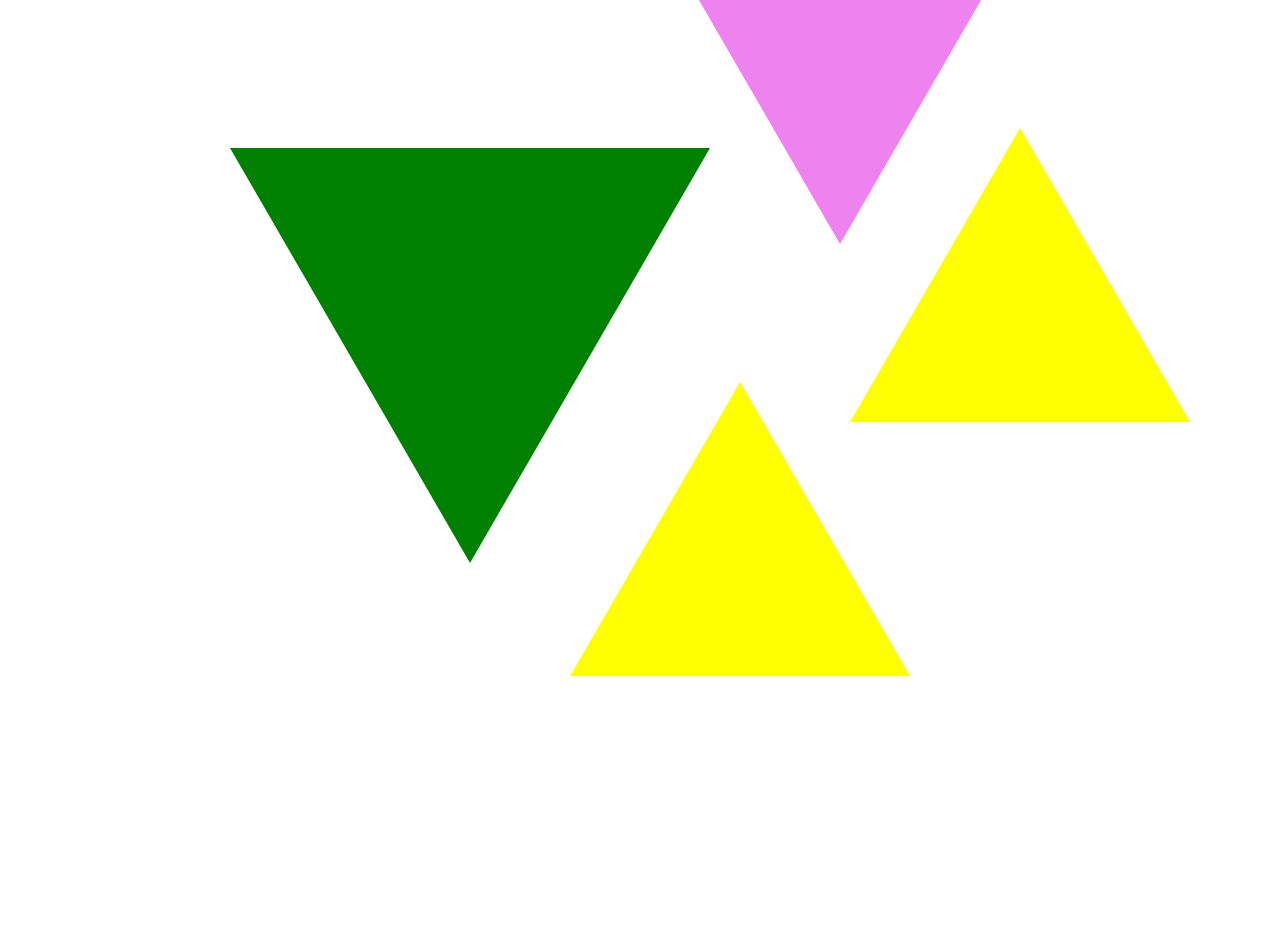
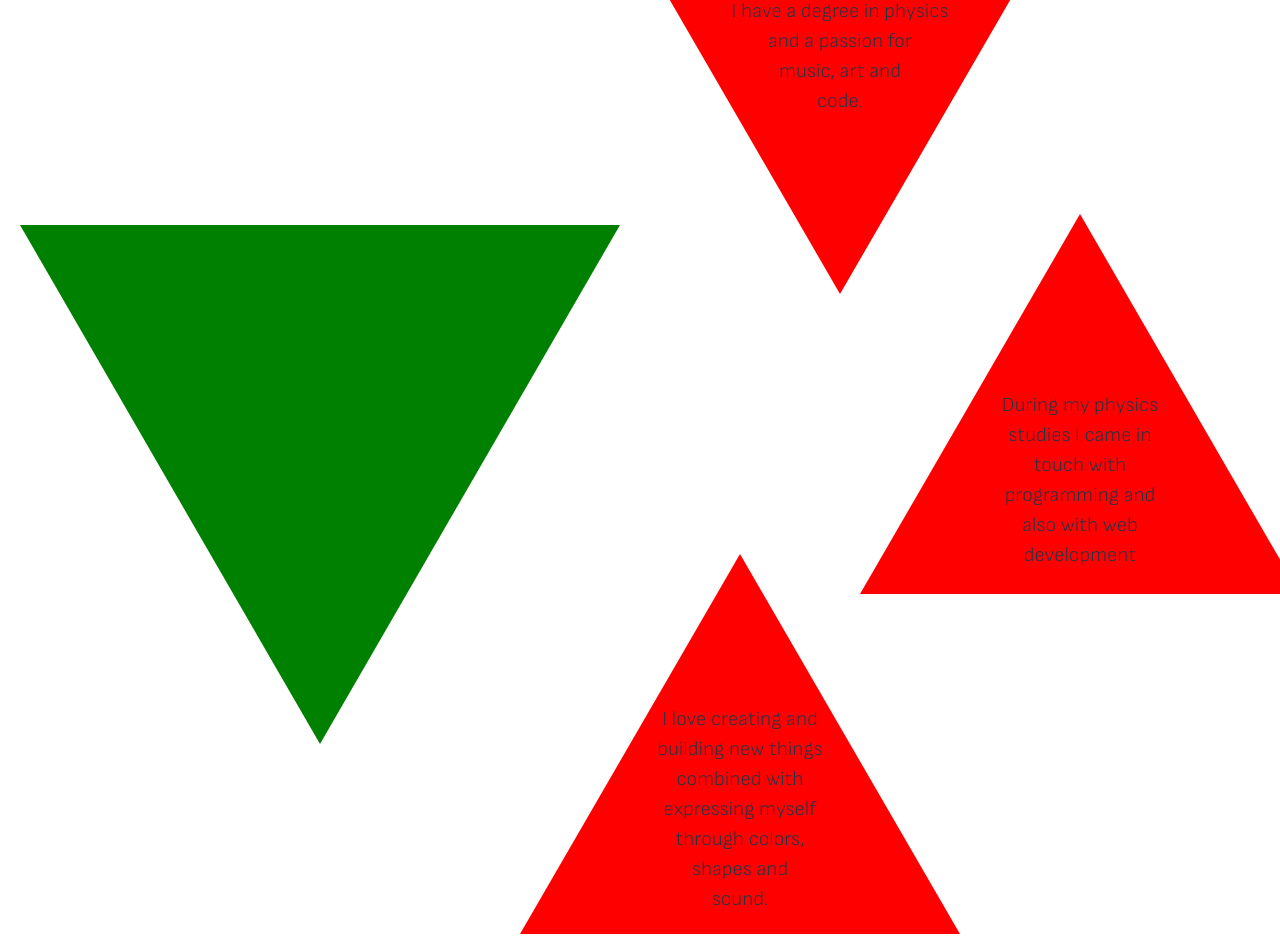
Before and after one commit to chryschi/personal-portfolio, a React (Vite) app: page /about in a window 1280 px wide. Shown: the part 380-1332 px from the top of the page. Before the commit the page ends 1216 px from the top, so only its background shows below. Built offline with nearby package versions, Linux system fonts and the light colour scheme.

Commit message:
Adjust triangle positions on about page

```diff
--- a/src/App.css
+++ b/src/App.css
@@ -182,26 +182,85 @@ main {
   justify-content: center;
   padding: 2rem 0;
   position: relative;
+  right: 5em;
 }
 
 .profile-photo {
   align-self: center;
 }
-/* .about-triangle-container {
 
-} */
+.about-triangle-container {
+  height: 100%;
+  width: 100%;
+}
 
-.about-position-one {
-  top: 1.8rem;
-  right: 2rem;
+.about-triangle {
+  display: flex;
+  flex-direction: column;
+  align-items: center;
+  position: relative;
 }
-.about-position-two {
-  left: 7rem;
-  bottom: 4rem;
+
+.first-triangle {
+  position: relative;
+  top: 0em;
 }
-.about-position-three {
-  bottom: 6rem;
-  right: 7rem;
+
+.first-triangle::before {
+  display: flex;
+  content: "";
+  width: 0;
+  height: 0;
+  border-left: var(--small-triangle-size) solid transparent;
+  border-right: var(--small-triangle-size) solid transparent;
+  border-top: calc(1.73 * var(--small-triangle-size)) solid red;
+}
+
+.first-triangle > div {
+  position: absolute;
+  top: 2.6em;
+}
+
+.second-triangle {
+  position: relative;
+  left: 12em;
+  bottom: 4em;
+}
+
+.second-triangle::before {
+  display: flex;
+  content: "";
+  width: 0;
+  height: 0;
+  border-left: var(--small-triangle-size) solid transparent;
+  border-right: var(--small-triangle-size) solid transparent;
+  border-bottom: calc(1.73 * var(--small-triangle-size)) solid red;
+}
+
+.second-triangle > div {
+  position: absolute;
+  bottom: 1.2em;
+}
+
+.third-triangle {
+  position: relative;
+  right: 5em;
+  bottom: 6em;
+}
+
+.third-triangle::before {
+  display: flex;
+  content: "";
+  width: 0;
+  height: 0;
+  border-left: var(--small-triangle-size) solid transparent;
+  border-right: var(--small-triangle-size) solid transparent;
+  border-bottom: calc(1.73 * var(--small-triangle-size)) solid red;
+}
+
+.third-triangle > div {
+  position: absolute;
+  bottom: 1em;
 }
 
 .contact {
--- a/src/index.css
+++ b/src/index.css
@@ -27,9 +27,9 @@
   -webkit-font-smoothing: antialiased;
   -moz-osx-font-smoothing: grayscale;
 
-  --small-triangle-size: 170px;
-  --medium-triangle-size: 240px;
-  --large-triangle-size: 300px;
+  --small-triangle-size: 11rem;
+  --medium-triangle-size: 15rem;
+  --large-triangle-size: 20rem;
 }
 
 body {
--- a/src/pages/About.jsx
+++ b/src/pages/About.jsx
@@ -4,9 +4,38 @@ const About = () => {
       <div className="about-container">
         <div className="triangle profile-photo medium-down"></div>
         <div className="about-triangle-container">
-          <div className="triangle about-position-one small-down"></div>
-          <div className="triangle about-position-two small-up"></div>
-          <div className="triangle about-position-three small-up"></div>
+          <div className="about-triangle first-triangle">
+            <div>
+              <p>Hi! I&apos;m Abi.</p>
+              <p>
+                I have a degree in physics <br />
+                and a passion for <br />
+                music, art and <br /> code.
+              </p>
+            </div>
+          </div>
+          {/* <div className="triangle about-position-one small-down"></div> */}
+          <div className="about-triangle second-triangle">
+            <div>
+              During my physics <br />
+              studies I came in <br />
+              touch with <br />
+              programming and
+              <br />
+              also with web <br /> development
+            </div>
+          </div>
+          <div className="about-triangle third-triangle">
+            <div>
+              I love creating and <br />
+              building new things <br />
+              combined with <br />
+              expressing myself <br />
+              through colors, <br />
+              shapes and <br />
+              sound.
+            </div>
+          </div>
         </div>
       </div>
     </>
```
